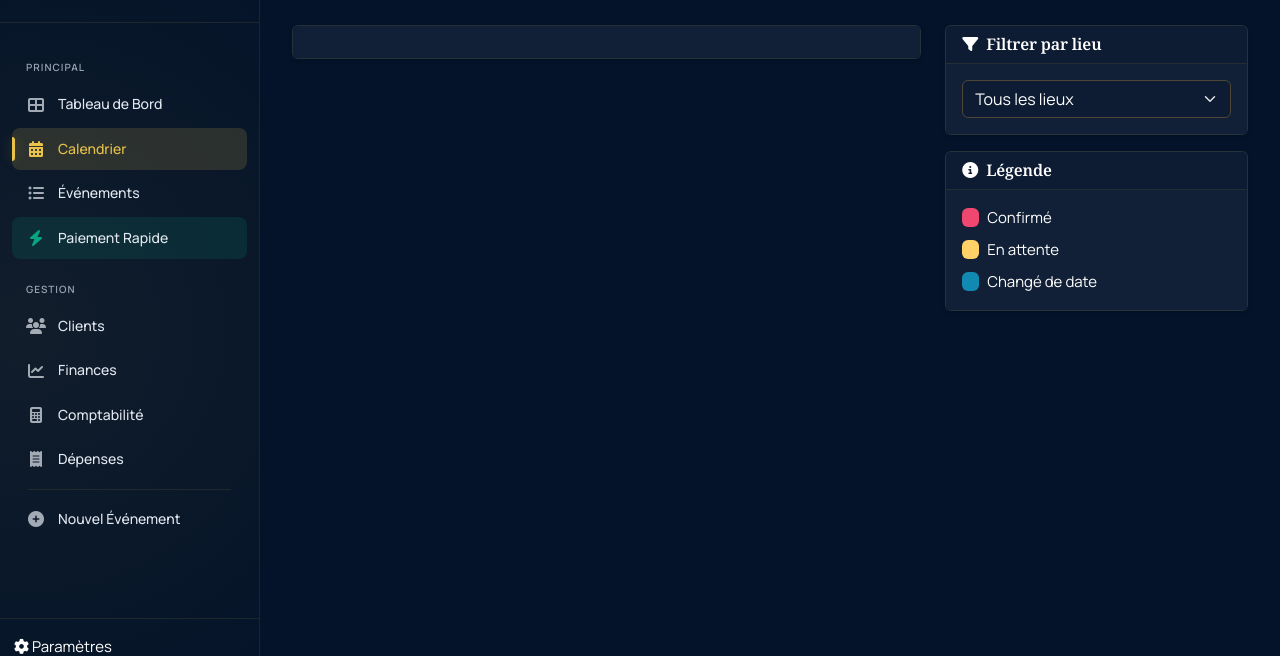
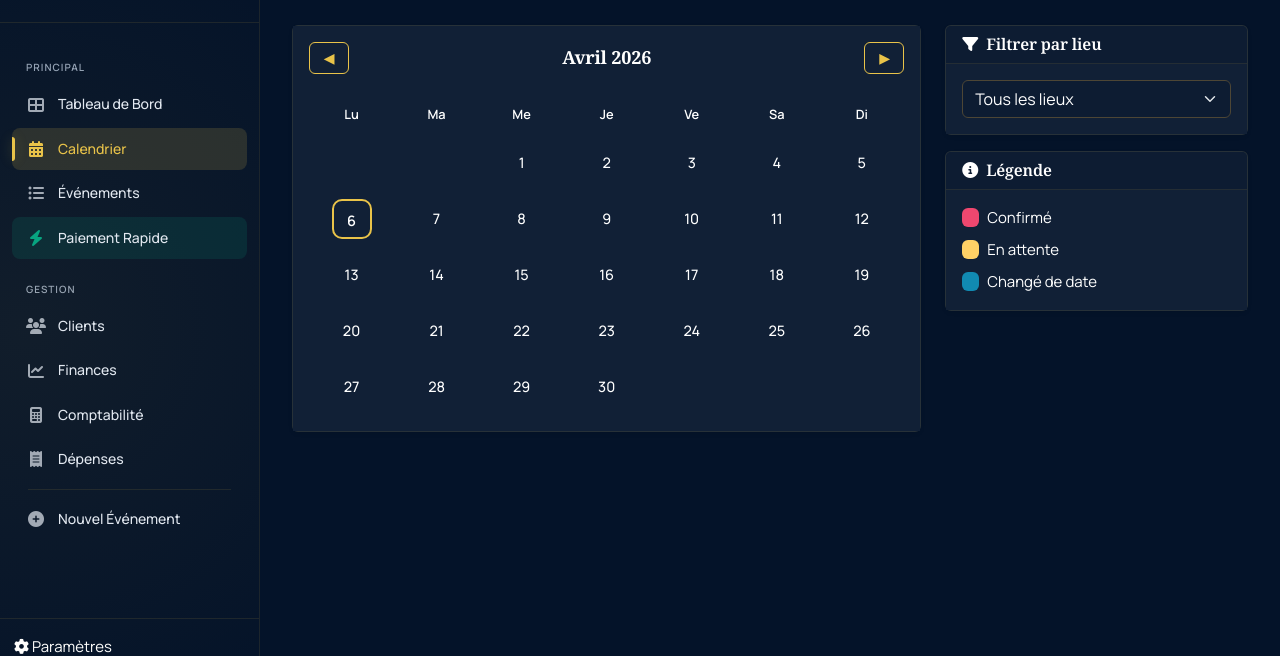
Before and after one commit to Aramoul23/Samba-fete-, a Flask app: page /calendrier in a window 1280 px wide. Shown: the part 71-727 px from the top of the page. Run offline with Flask 3, Linux system fonts and the light colour scheme; a user stored in the database is signed in; some libraries are stand-ins or nearby versions.

Commit message:
fix: replace main FullCalendar with pure HTML/CSS/JS calendar
Same approach as the mini calendar (e153595) — server-rendered HTML
table with CSS classes for status colors. Removes FullCalendar CDN
dependency from base.html. Keeps sidebar (venue filter + legend) and
/api/calendar-events endpoint unchanged.

Co-Authored-By: OpenCode

```diff
--- a/app/bookings/routes.py
+++ b/app/bookings/routes.py
@@ -179,6 +179,11 @@ def calendar_view():
             date_status_map[d] = ev.status
             date_url_map[d] = url_for("bookings.event_detail", event_id=ev.id)
 
+    prev_month = month - 1 if month > 1 else 12
+    prev_year = year if month > 1 else year - 1
+    next_month = month + 1 if month < 12 else 1
+    next_year = year if month < 12 else year + 1
+
     return render_template(
         "bookings/calendar.html",
         year=year, month=month, month_name=MONTH_NAMES_FR[month],
@@ -190,6 +195,10 @@ def calendar_view():
         pending_needs_attention=check_pending_events(),
         date_status_map=json.dumps(date_status_map),
         date_url_map=json.dumps(date_url_map),
+        date_status_map_dict=date_status_map,
+        date_url_map_dict=date_url_map,
+        prev_month=prev_month, prev_year=prev_year,
+        next_month=next_month, next_year=next_year,
     )
 
 
--- a/app/templates/base.html
+++ b/app/templates/base.html
@@ -8,7 +8,6 @@
     <link href="https://cdnjs.cloudflare.com/ajax/libs/font-awesome/6.5.1/css/all.min.css" rel="stylesheet">
     <link href="https://fonts.googleapis.com/css2?family=Noto+Serif:wght@400;600;700&family=Manrope:wght@300;400;500;600;700;800&display=swap" rel="stylesheet">
     <link href="https://cdn.jsdelivr.net/npm/flatpickr/dist/flatpickr.min.css" rel="stylesheet">
-    <!-- FullCalendar 6 global JS bundle includes inline CSS -->
     <link href="{{ url_for('static', filename='css/style.css', v=13) }}" rel="stylesheet">
     <link href="{{ url_for('static', filename='css/loading.css') }}" rel="stylesheet">
 </head>
@@ -205,7 +204,6 @@
     <script src="https://cdn.jsdelivr.net/npm/bootstrap@5.3.3/dist/js/bootstrap.bundle.min.js"></script>
     <script src="https://cdn.jsdelivr.net/npm/flatpickr"></script>
     <script src="https://cdn.jsdelivr.net/npm/flatpickr/dist/l10n/fr.js"></script>
-    <script src="https://cdn.jsdelivr.net/npm/fullcalendar@6.1.10/index.global.min.js"></script>
     <script src="https://cdn.jsdelivr.net/npm/htmx.org@2.0.4/dist/htmx.min.js"></script>
     <script src="{{ url_for('static', filename='js/main.js', v=13) }}"></script>
     <script>
--- a/app/templates/bookings/calendar.html
+++ b/app/templates/bookings/calendar.html
@@ -7,7 +7,57 @@
     <div class="col-md-8">
         <div class="card shadow-sm">
             <div class="card-body">
-                <div id="fullcalendar"></div>
+                <!-- Month navigation -->
+                <div style="display:flex;justify-content:space-between;align-items:center;margin-bottom:20px;">
+                    <a href="{{ url_for('bookings.calendar_view', year=prev_year, month=prev_month, venue=venue_filter) }}" class="btn btn-outline-primary btn-sm">&#9664;</a>
+                    <h4 style="margin:0;color:var(--text-primary);font-weight:700;">{{ month_name }} {{ year }}</h4>
+                    <a href="{{ url_for('bookings.calendar_view', year=next_year, month=next_month, venue=venue_filter) }}" class="btn btn-outline-primary btn-sm">&#9654;</a>
+                </div>
+
+                <!-- Calendar table -->
+                <table style="width:100%;border-collapse:collapse;text-align:center;">
+                    <tr>
+                        {% for d in ['Lu','Ma','Me','Je','Ve','Sa','Di'] %}
+                        <th style="padding:10px 4px;font-size:0.8rem;color:var(--text-muted);font-weight:600;">{{ d }}</th>
+                        {% endfor %}
+                    </tr>
+                    {% for week in weeks %}
+                    <tr>
+                        {% for day in week %}
+                        {% if day == 0 %}
+                        <td></td>
+                        {% else %}
+                        {% set date_str = '%04d-%02d-%02d'|format(year, month, day) %}
+                        {% set status = date_status_map_dict.get(date_str) %}
+                        {% set url = date_url_map_dict.get(date_str) %}
+                        {% if status == 'confirmé' or status == 'terminé' %}
+                        <td style="padding:8px 4px;">
+                            <a href="{{ url or '#' }}" class="cal-day cal-booked" style="pointer-events:none;">🔒 {{ day }}</a>
+                        </td>
+                        {% elif status == 'en attente' %}
+                        <td style="padding:8px 4px;">
+                            <a href="{{ url or '#' }}" class="cal-day cal-pending">{{ day }}</a>
+                        </td>
+                        {% elif status == 'changé de date' %}
+                        <td style="padding:8px 4px;">
+                            <a href="{{ url or '#' }}" class="cal-day cal-changed">{{ day }}</a>
+                        </td>
+                        {% else %}
+                        {% if date_str == today_str %}
+                        <td style="padding:8px 4px;">
+                            <a href="/evenement/nouveau?date={{ date_str }}" class="cal-day cal-today">{{ day }}</a>
+                        </td>
+                        {% else %}
+                        <td style="padding:8px 4px;">
+                            <a href="/evenement/nouveau?date={{ date_str }}" class="cal-day cal-free">{{ day }}</a>
+                        </td>
+                        {% endif %}
+                        {% endif %}
+                        {% endif %}
+                        {% endfor %}
+                    </tr>
+                    {% endfor %}
+                </table>
             </div>
         </div>
     </div>
@@ -49,18 +99,3 @@
     </div>
 </div>
 {% endblock %}
-
-{% block scripts %}
-<script>
-document.addEventListener('DOMContentLoaded', function() {
-    const dateStatusMap = {{ date_status_map | safe }};
-    const dateUrlMap = {{ date_url_map | safe }};
-    initCalendar('fullcalendar', '/api/calendar-events', dateStatusMap, dateUrlMap);
-});
-</script>
-<style>
-.fc-daygrid-day { cursor: default; }
-.fc-daygrid-day:hover { filter: brightness(1.08); }
-.fc-daygrid-day { background-color: transparent; }
-</style>
-{% endblock %}
--- a/static/css/style.css
+++ b/static/css/style.css
@@ -1444,6 +1444,20 @@ body { background-color: var(--bg) !important; color: var(--text) !important; }
     }
 }
 
+/* Pure HTML Calendar */
+.cal-day { width: 40px; height: 40px; line-height: 40px; border-radius: 10px; display: block; text-decoration: none; margin: 0 auto; font-size: 0.9rem; transition: transform 0.15s; }
+.cal-day:hover { transform: scale(1.1); }
+.cal-booked { background: #ef476f; color: #fff; font-weight: 600; }
+.cal-pending { background: #ffd166; color: #333; font-weight: 600; }
+.cal-changed { background: #118ab2; color: #fff; font-weight: 600; }
+.cal-today { border: 2px solid var(--primary); color: var(--text-primary); font-weight: 600; }
+.cal-free { color: var(--text-primary); font-weight: 500; }
+.cal-free:hover { background: rgba(233,195,73,0.1); }
+
+@media (max-width: 575.98px) {
+    .cal-day { width: 32px; height: 32px; line-height: 32px; font-size: 0.75rem; border-radius: 8px; }
+}
+
 /* Sticky top action bar */
 .sticky-action-bar {
     position: sticky;
```
